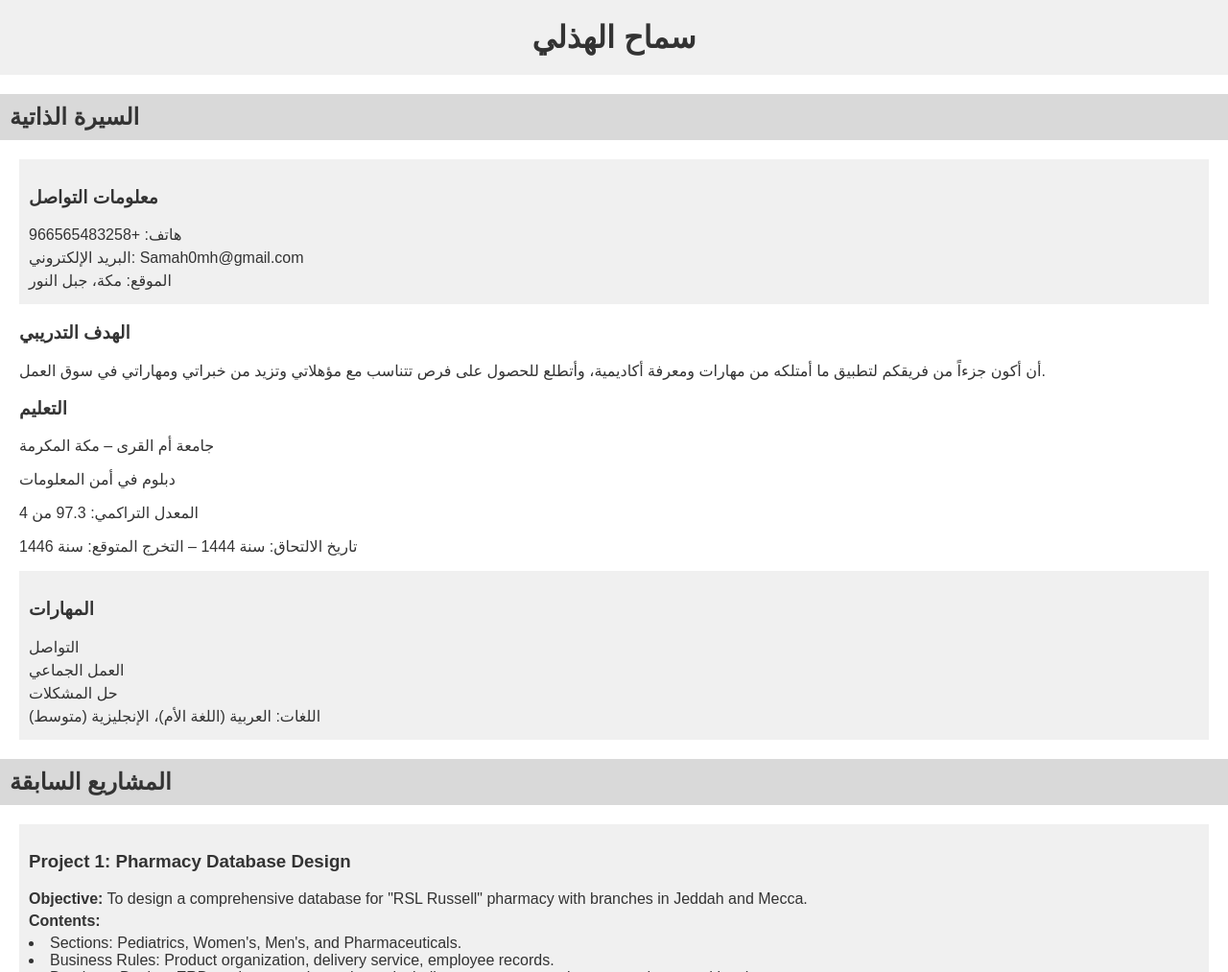
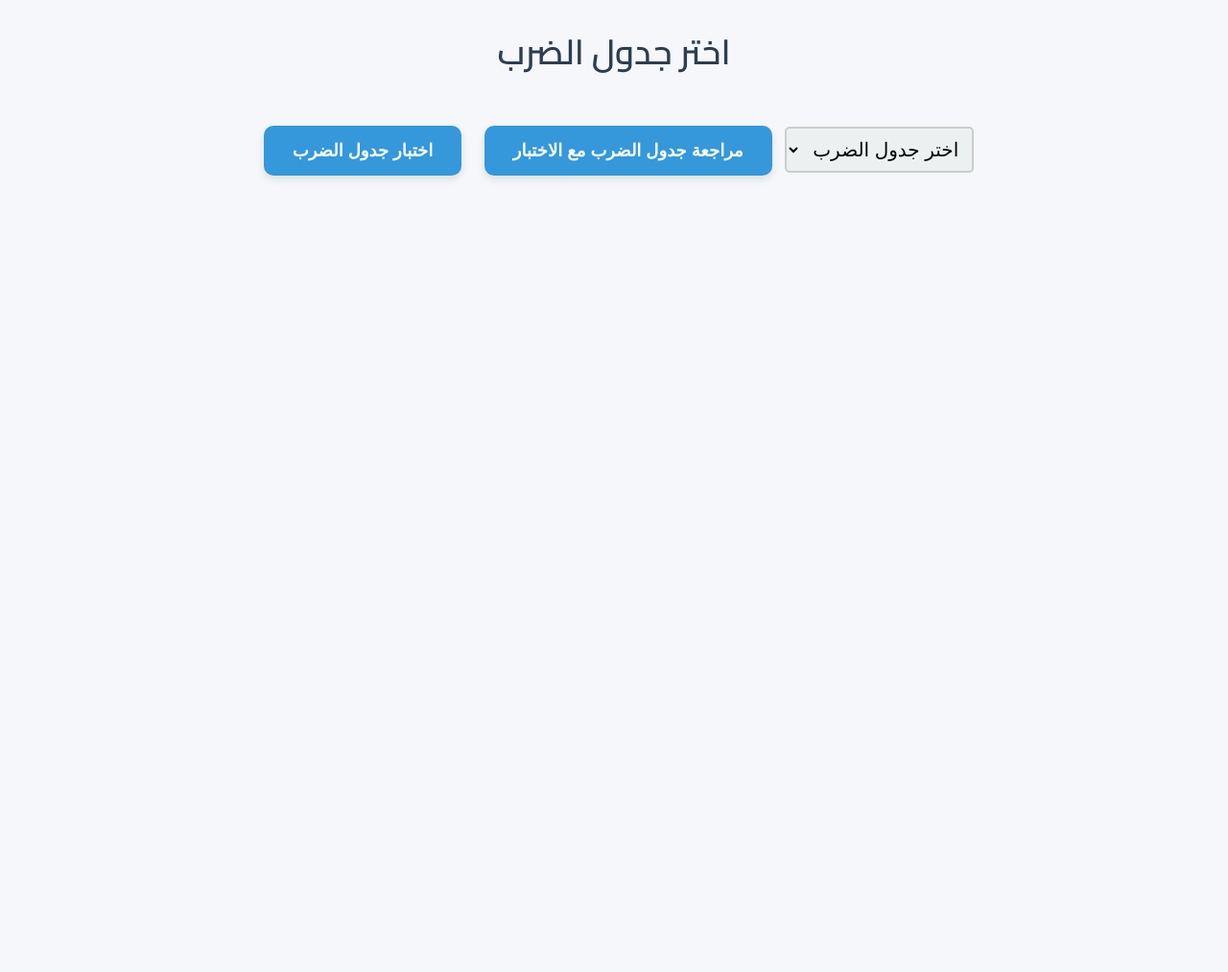
Before and after one commit to SamahAl1/portfolio, a plain HTML site: page index.html in a window 1280 px wide. Shown: the top 1013 px of the page at 96% size. After the commit the page ends 800 px from the top, so only its background shows below. Drawn offline with Linux system fonts and the light colour scheme.

Commit message:
Update index.html

```diff
--- a/index.html
+++ b/index.html
@@ -3,123 +3,145 @@
 <head>
     <meta charset="UTF-8">
     <meta name="viewport" content="width=device-width, initial-scale=1.0">
-<title>محفظة مهنية - سماح الهذلي</title>
+    <title>اختيار جدول الضرب</title>
+    <link href="https://fonts.googleapis.com/css2?family=Cairo:wght@400;600&display=swap" rel="stylesheet">
     <style>
+        /* الخطوط والألوان الأساسية */
         body {
-font-family: Arial, sans-serif;
-background-color: #ffffff; /* لون الخلفية أبيض */
-color: #333333; /* لون النص رمادي داكن */
+            font-family: 'Cairo', sans-serif;
+            background-color: #f5f7fa;
+            color: #333;
+            text-align: center;
+            direction: rtl;
             margin: 0;
             padding: 0;
         }
-header {
-background-color: #f0f0f0; /* لون الخلفية رمادي فاتح */
-padding: 20px;
-text-align: center;
+
+        h1 {
+            color: #2c3e50;
+            font-size: 36px;
+            margin-top: 20px;
+            font-weight: 600;
+            animation: fadeIn 1s ease-in-out; /* تأثير دخول النص */
         }
-header h1 {
-margin: 0;
-color: #333333; /* لون النص رمادي داكن */
+
+        button {
+            background-color: #3498db;
+            color: white;
+            border: none;
+            padding: 15px 30px;
+            font-size: 18px;
+            border-radius: 10px;
+            margin: 10px;
+            cursor: pointer;
+            box-shadow: 0 4px 8px rgba(0, 0, 0, 0.1);
+            transition: all 0.3s ease;
+            font-weight: bold;
         }
-.content {
-padding: 20px;
+
+        button:hover {
+            background-color: #2980b9;
+            transform: scale(1.05); /* تكبير الزر عند التمرير */
         }
-.section {
-margin-bottom: 20px;
+
+        button:active {
+            transform: scale(0.95); /* تصغير الزر عند الضغط */
+            background-color: #1c6d9b;
         }
-.section h2 {
-background-color: #d9d9d9; /* لون الخلفية رمادي متوسط */
+
+        select {
+            font-size: 20px;
             padding: 10px;
-margin: 0 -20px 20px -20px;
-color: #333333; /* لون النص رمادي داكن */
+            margin-top: 20px;
+            border: 2px solid #ccc;
+            border-radius: 5px;
+            background-color: #ecf0f1;
+            transition: all 0.3s ease;
         }
-.contact-info, .skills, .projects {
-padding: 10px;
-background-color: #f0f0f0; /* لون الخلفية رمادي فاتح */
+
+        select:focus {
+            border-color: #3498db;
+            outline: none;
+            box-shadow: 0 0 8px rgba(52, 152, 219, 0.5); /* ظل خفيف عند التركيز */
         }
-.contact-info p, .skills p, .projects p {
-margin: 5px 0;
-color: #333333; /* لون النص رمادي داكن */
+
+        #result {
+            font-size: 22px;
+            margin-top: 20px;
+            animation: fadeIn 0.5s ease-in-out;
         }
-.project {
-margin-bottom: 10px;
+
+        .correct {
+            color: #27ae60;
+            animation: bounceIn 0.5s ease-in-out; /* تأثير متحرك عند الإجابة الصحيحة */
         }
-.pdf-container {
-width: 100%;
-height: 500px;
-margin-bottom: 20px;
-border: 1px solid #d9d9d9; /* إطار رمادي */
+
+        .incorrect {
+            color: #e74c3c;
+            animation: shake 0.5s ease-in-out; /* اهتزاز عند الإجابة الخاطئة */
         }
-footer {
-background-color: #f0f0f0; /* لون الخلفية رمادي فاتح */
-padding: 10px;
-text-align: center;
+
+        #finishedMessage p {
+            font-size: 24px;
+            color: #27ae60;
+            font-weight: bold;
+        }
+
+        /* التأثيرات المتحركة */
+        @keyframes fadeIn {
+            from { opacity: 0; }
+            to { opacity: 1; }
+        }
+
+        @keyframes bounceIn {
+            0% { transform: scale(0.5); }
+            60% { transform: scale(1.2); }
+            100% { transform: scale(1); }
+        }
+
+        @keyframes shake {
+            0%, 100% { transform: translateX(0); }
+            20%, 60% { transform: translateX(-10px); }
+            40%, 80% { transform: translateX(10px); }
         }
     </style>
 </head>
 <body>
-<header>
-<h1>سماح الهذلي</h1>
-</header>
-<div class="content">
-<div class="section">
-<h2>السيرة الذاتية</h2>
-<div class="contact-info">
-<h3>معلومات التواصل</h3>
-<p>هاتف: +966565483258</p>
-<p>البريد الإلكتروني: Samah0mh@gmail.com</p>
-<p>الموقع: مكة، جبل النور</p>
-</div>
-<div class="goal">
-<h3>الهدف التدريبي</h3>
-<p>أن أكون جزءاً من فريقكم لتطبيق ما أمتلكه من مهارات ومعرفة أكاديمية، وأتطلع للحصول على فرص تتناسب مع مؤهلاتي وتزيد من خبراتي ومهاراتي في سوق العمل.</p>
-</div>
-<div class="education">
-<h3>التعليم</h3>
-<p>جامعة أم القرى – مكة المكرمة</p>
-<p>دبلوم في أمن المعلومات</p>
-<p>المعدل التراكمي: 97.3 من 4</p>
-<p>تاريخ الالتحاق: سنة 1444 – التخرج المتوقع: سنة 1446</p>
-</div>
-<div class="skills">
-<h3>المهارات</h3>
-<p>التواصل</p>
-<p>العمل الجماعي</p>
-<p>حل المشكلات</p>
-<p>اللغات: العربية (اللغة الأم)، الإنجليزية (متوسط)</p>
-</div>
-</div>
-<div class="section">
-<h2>المشاريع السابقة</h2>
-<div class="projects">
-<div class="project">
-<h3>Project 1: Pharmacy Database Design</h3>
-<p><strong>Objective:</strong> To design a comprehensive database for "RSL Russell" pharmacy with branches in Jeddah and Mecca.</p>
-<p><strong>Contents:</strong></p>
-<li>Sections: Pediatrics, Women's, Men's, and Pharmaceuticals.</li>
-<li>Business Rules: Product organization, delivery service, employee records.</li>
-<li>Database Design: ERD, entity properties, schema including customers, employees, products, and invoices.</li>
-</ul>
-<div class="pdf-container">
-<embed src="قواعد_المشروع1.pdf" type="application/pdf" width="100%" height="100%">
-</div>
-</div>
-<div class="project">
-<h3>Project 2: Metasploit and ARP Poisoning Case Study</h3>
-<p><strong>Objective:</strong> Analyze and design a case study on attacks using Metasploit and ARP Poisoning, focusing on execution, risks, and prevention.</p>
-<p><strong>Contents:</strong></p>
-<li>Metasploit: Definition, attack steps, risks, prevention.</li>
-<li>ARP Poisoning: Definition, attack steps, risks, prevention.</li>
-</ul>
-<div class="pdf-container">
-<embed src="Final LAB Assignment.pdf" type="application/pdf" width="100%" height="100%">
-</div>
-</div>
-</div>
-</div>
-</div>
-<footer>
-<p>© 2024 سماح الهذلي. جميع الحقوق محفوظة.</p>
-</footer>
+    <h1>اختر جدول الضرب</h1>
+
+    <!-- القائمة المنسدلة لاختيار جدول الضرب -->
+    <select id="tableSelect">
+        <option value="" disabled selected>اختر جدول الضرب</option>
+        <option value="2">الجدول 2</option>
+        <option value="3">الجدول 3</option>
+        <option value="4">الجدول 4</option>
+        <option value="5">الجدول 5</option>
+        <option value="6">الجدول 6</option>
+        <option value="7">الجدول 7</option>
+        <option value="8">الجدول 8</option>
+        <option value="9">الجدول 9</option>
+        <option value="10">الجدول 10</option>
+        <option value="11">الجدول 11</option>
+        <option value="12">الجدول 12</option>
+    </select>
+
+    <!-- زر بدء المراجعة أو الاختبار -->
+    <button onclick="startReviewOrTest('reviewWithTest')">مراجعة جدول الضرب مع الاختبار</button>
+    <button onclick="startReviewOrTest('testOnly')">اختبار جدول الضرب</button>
+
+    <script>
+        function startReviewOrTest(type) {
+            const table = document.getElementById('tableSelect').value;
+            if (table) {
+                if (type === 'reviewWithTest') {
+                    location.href = 'review.html?table=' + table;
+                } else if (type === 'testOnly') {
+                    location.href = 'test.html?table=' + table;
+                }
+            } else {
+                alert('يرجى اختيار جدول الضرب من القائمة.');
+            }
+        }
+    </script>
 </body>
 </html>
```
Lines whose indentation alone changed are shown as unchanged.
